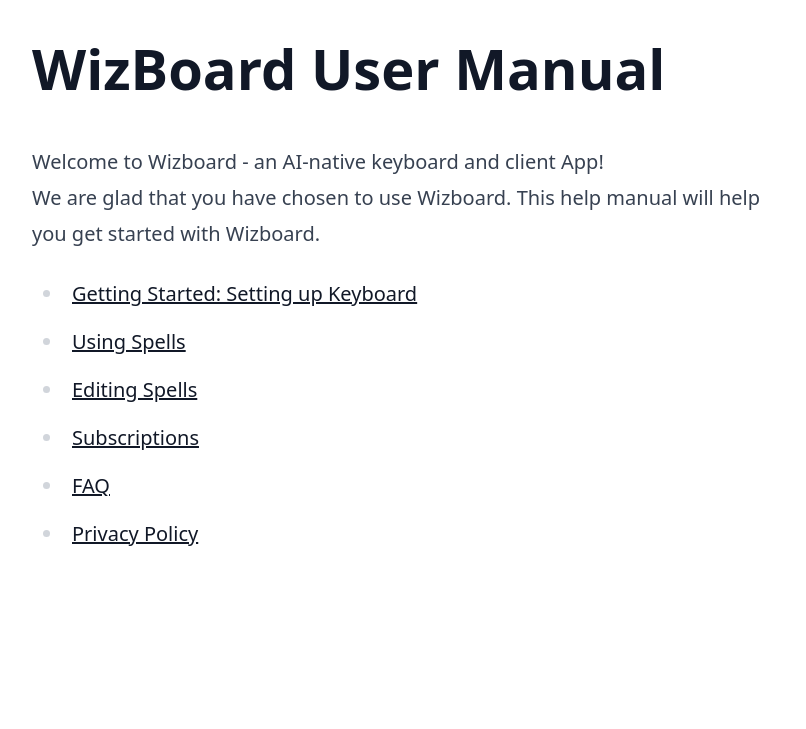
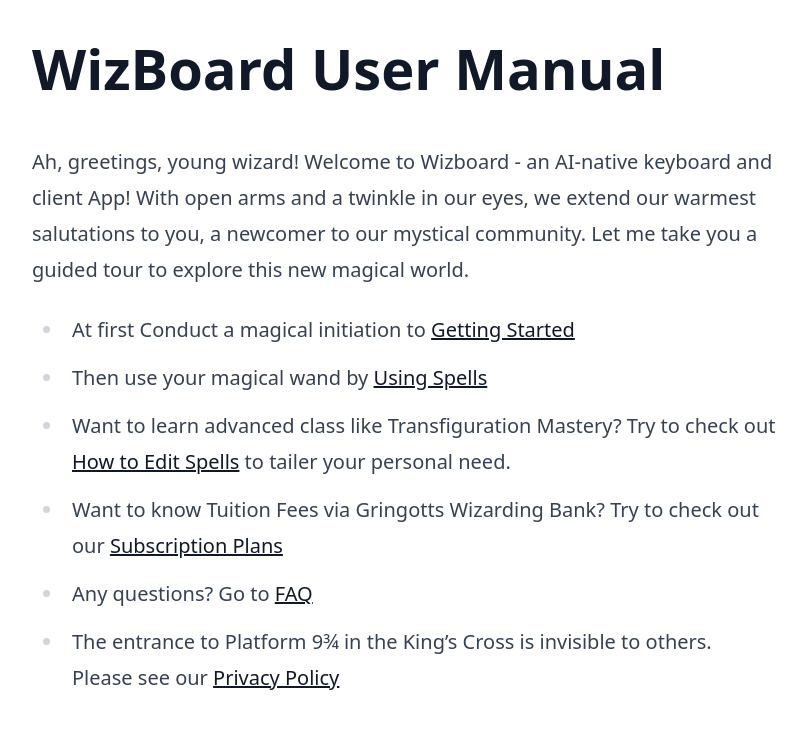
Before and after one commit to WizBoard/wizboard.github.io, a Jekyll site: the page built from docs/docs/en/help.md, in a window 1280 px wide. Shown: the top 729 px of the page, without its empty margins (72-878 px from the left). Built offline with Jekyll 4.4.1, drawn with Linux system fonts in a browser that asks for light colours; nearby versions of some CDN libraries.

Commit message:
Update help.md
Add more magical text in the user guide

```diff
--- a/docs/docs/en/help.md
+++ b/docs/docs/en/help.md
@@ -5,11 +5,10 @@
 
 # WizBoard User Manual
 
-Welcome to Wizboard - an AI-native keyboard and client App!
-We are glad that you have chosen to use Wizboard. This help manual will help you get started with Wizboard.
-* [Getting Started: Setting up Keyboard](setup_keyboard)
-* [Using Spells](use_spells)
-* [Editing Spells](edit_spells)
-* [Subscriptions](subscriptions)
-* [FAQ](faq)
-* [Privacy Policy](/privacy)
+Ah, greetings, young wizard! Welcome to Wizboard - an AI-native keyboard and client App! With open arms and a twinkle in our eyes, we extend our warmest salutations to you, a newcomer to our mystical community. Let me take you a guided tour to explore this new magical world.
+* At first Conduct a magical initiation to [Getting Started](setup_keyboard)
+* Then use your magical wand by [Using Spells](use_spells)
+* Want to learn advanced class like Transfiguration Mastery? Try to check out [How to Edit Spells](edit_spells) to tailer your personal need.
+* Want to know Tuition Fees via Gringotts Wizarding Bank? Try to check out our [Subscription Plans](subscriptions)
+* Any questions?  Go to [FAQ](faq)
+* The entrance to Platform 9¾ in the King's Cross is invisible to others. Please see our [Privacy Policy](/privacy)
```
